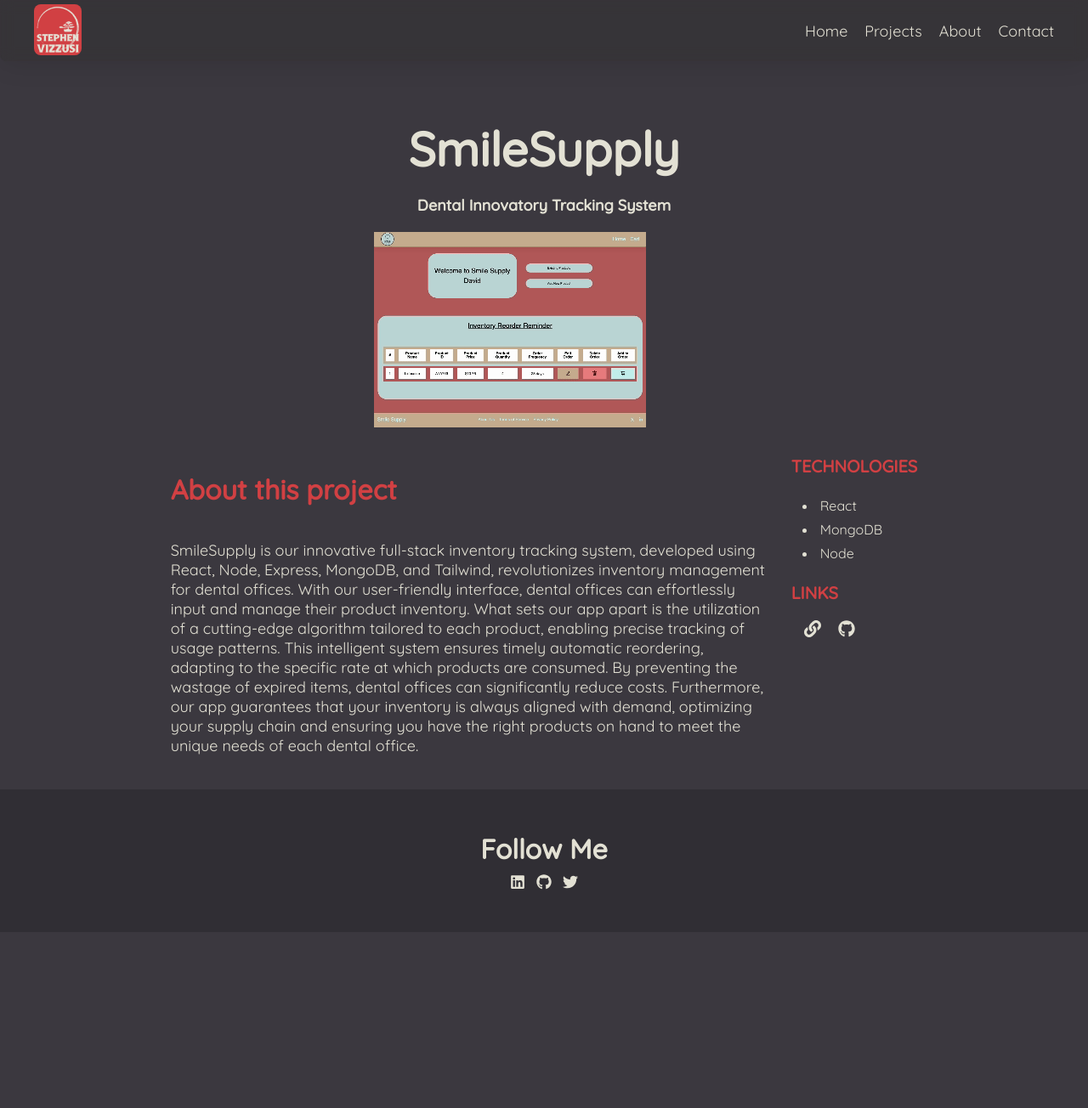
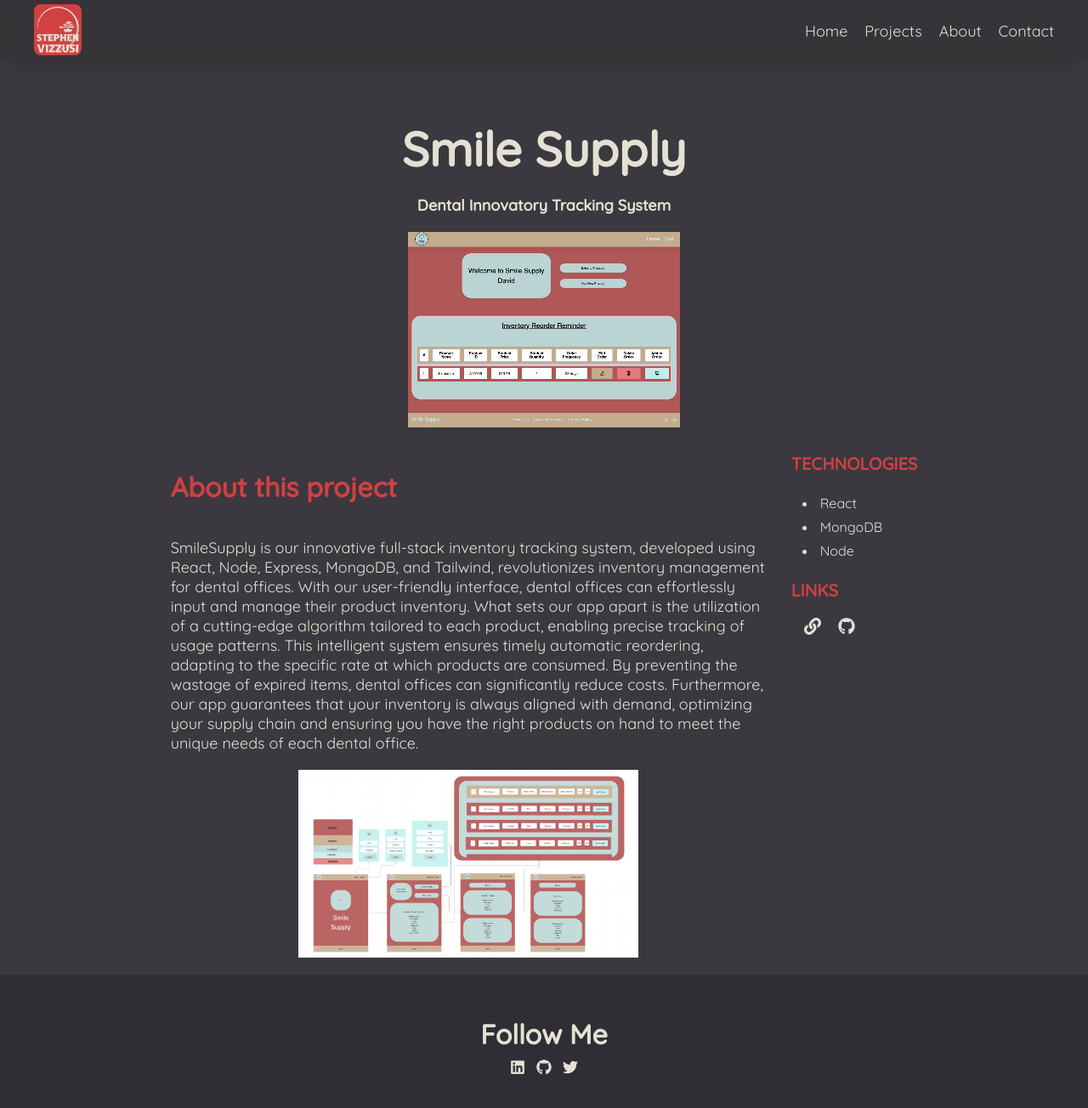
Before and after one commit to svizzusi/portfolio, a React (Vite) app: page /case-study-1 in a window 1280 px wide. Shown: the top 1304 px of the page at 85% size. Before the commit the page ends 1097 px from the top, so only its background shows below. Built offline with nearby package versions, Linux system fonts and the light colour scheme.

Commit message:
Added figma screenshot for smile supply

```diff
--- a/src/componets/CaseStudy1/CaseStudy1.jsx
+++ b/src/componets/CaseStudy1/CaseStudy1.jsx
@@ -1,21 +1,29 @@
 import style from './CaseStudy1.module.css'
 import { FaLink, FaGithub} from 'react-icons/fa';
 import smileSupply from '../../assets/images/smileSupply.gif'
+import figma from '../../assets/images/figma.png'
 
 const CaseStudy1 = () => {
   return (
     <main>
       <hgroup>
-        <h1>SmileSupply</h1>
+        <h1>Smile Supply</h1>
         <h2>Dental Innovatory Tracking System</h2>
       </hgroup>
       <div className={style.imageContainer}>
-        <img src={smileSupply} alt="Flower"/>
+        <img src={smileSupply} alt="smile supply"/>
       </div>
       <section className={style.caseStudySection}>
         <div className={style.caseStudyAbout}>
           <h3>About this project</h3>
           <p>SmileSupply is our innovative full-stack inventory tracking system, developed using React, Node, Express, MongoDB, and Tailwind, revolutionizes inventory management for dental offices. With our user-friendly interface, dental offices can effortlessly input and manage their product inventory. What sets our app apart is the utilization of a cutting-edge algorithm tailored to each product, enabling precise tracking of usage patterns. This intelligent system ensures timely automatic reordering, adapting to the specific rate at which products are consumed. By preventing the wastage of expired items, dental offices can significantly reduce costs. Furthermore, our app guarantees that your inventory is always aligned with demand, optimizing your supply chain and ensuring you have the right products on hand to meet the unique needs of each dental office.</p>
+          <div className={style.imageContainer2}>
+            <img
+              className={style.imageContainerFigma}
+              src={figma}
+              alt="Smile Supply Figma"
+            />
+          </div>
         </div>
         <div className={style.caseStudyTechnologies}>
           <h4>TECHNOLOGIES</h4>
--- a/src/componets/CaseStudy1/CaseStudy1.module.css
+++ b/src/componets/CaseStudy1/CaseStudy1.module.css
@@ -85,6 +85,20 @@ h2 {
 
 .imageContainer {
     width: 400px;
+    display: flex;
+    align-items: center;
+    justify-content: center;
+}
+
+.imageContainer2 {
+    display: flex;
+    align-items: center;
+    justify-content: center;
+}
+
+.imageContainerFigma {
+    width: 100%;
+    max-width: 400px;
 }
 
 .caseStudyImprovments h3 {
--- a/src/componets/CaseStudy2/CaseStudy2.module.css
+++ b/src/componets/CaseStudy2/CaseStudy2.module.css
@@ -85,6 +85,9 @@ h2 {
 
 .imageContainer {
     width: 400px;
+    display: flex;
+    align-items: center;
+    justify-content: center;
 }
 
 
--- a/src/componets/CaseStudy3/CaseStudy3.module.css
+++ b/src/componets/CaseStudy3/CaseStudy3.module.css
@@ -31,9 +31,6 @@ h2 {
     padding-top: 30px;
 }
 
-.caseStudyAbout {
-
-}
 .caseStudyAbout h3 {
     font-size: var(--subHeading);
     color: var(--risingSun);
@@ -88,6 +85,9 @@ h2 {
 
 .imageContainer {
     width: 400px;
+    display: flex;
+    align-items: center;
+    justify-content: center;
 }
 
 .caseStudyImprovments h3 {
```
Also changed, not shown: src/assets/images/figma.png (added).
